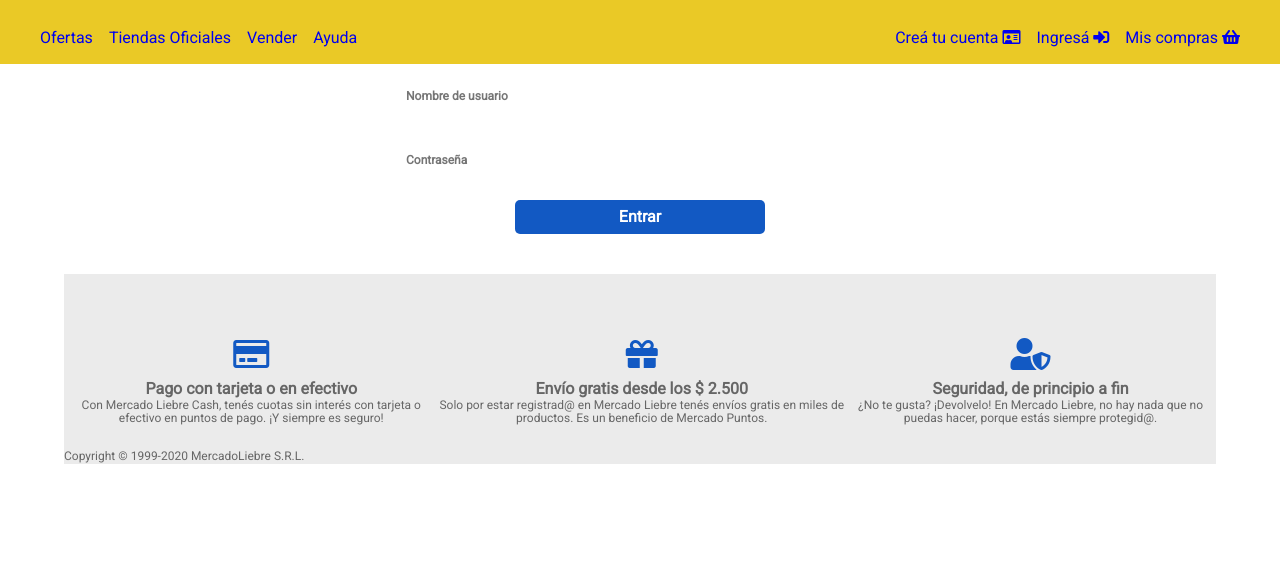
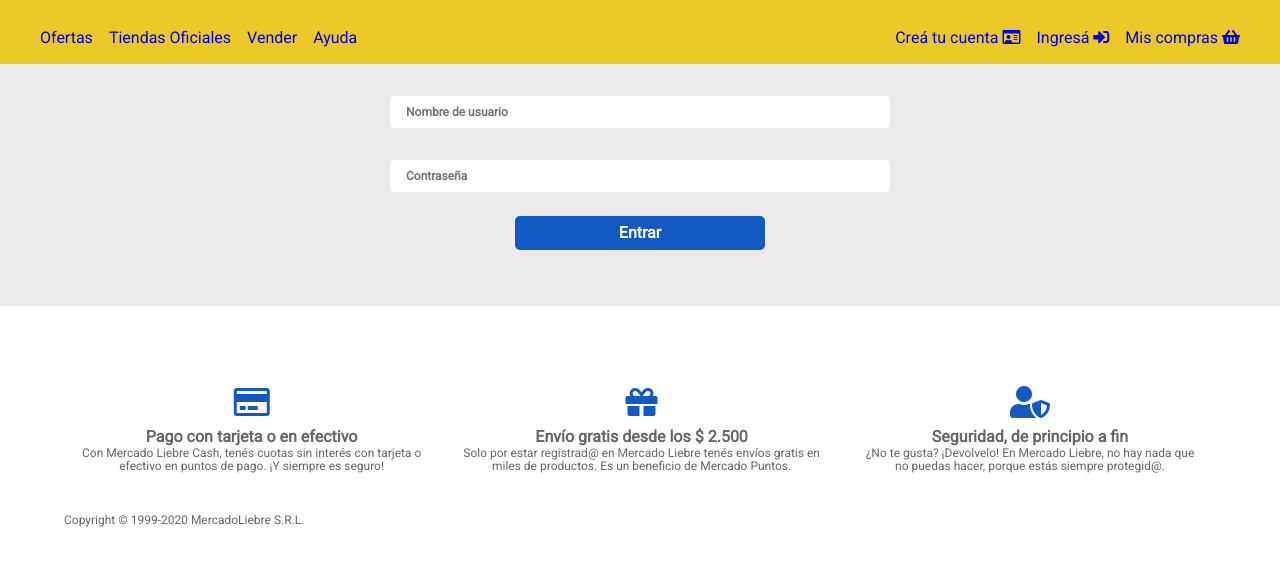
Before and after one commit to bocod/mercadoliebre, a website: page views/login.html in a window 1280 px wide. Shown: the part 77-642 px from the top of the page. Drawn offline with Linux system fonts and the light colour scheme.

Commit message:
Footer style perfectioned, width and align, styled form views

```diff
--- a/public/css/medias.css
+++ b/public/css/medias.css
@@ -51,6 +51,11 @@
         width: 50%;
     }
 
+    .upper-footer {
+        max-width: 500px;
+        align-self: center;
+    }
+
 }
 
 @media (min-width: 1200px) {
@@ -98,8 +103,15 @@
         transform: rotate(-90deg);
     }
 
+    footer {
+        max-width: 1200px;
+    }
     .upper-footer {
         display: flex;
         flex-direction: row;
+        max-width: none;
+    }
+    .upper-footer .commercial-advice {
+        padding: 1rem;
     }
 }
--- a/public/css/register.css
+++ b/public/css/register.css
@@ -3,8 +3,11 @@
 }
 
 main {
-    width: 90vw;
     margin: auto;
+}
+
+.container {
+    padding: 1rem;
 }
 
 .registration-form {
--- a/public/css/styles.css
+++ b/public/css/styles.css
@@ -23,7 +23,8 @@
     margin: 0 auto;
 }
 
-.container section {
+.container .upper-container,
+.container .lower-container {
     margin: 0 auto;
     width: 90vw;
 }
--- a/views/login.html
+++ b/views/login.html
@@ -52,7 +52,7 @@
 
     </header>
 
-    <main>
+    <main class="bg-light-gray container">
         <form class="registration-form" action="/" method="get">
             <div class="form-data-section">
 
@@ -67,7 +67,7 @@
             <button class="form-button blue-button login-button">Entrar</button>
         </form>
     </main>
-    <footer class="bg-light-gray">
+    <footer class="bg-fff">
         <div class="upper-footer">
             <section class="commercial-advice fc-dark-gray">
                 <i class="far fa-credit-card"></i>
```
Also changed, not shown: views/register.html (+2 -2 lines).
